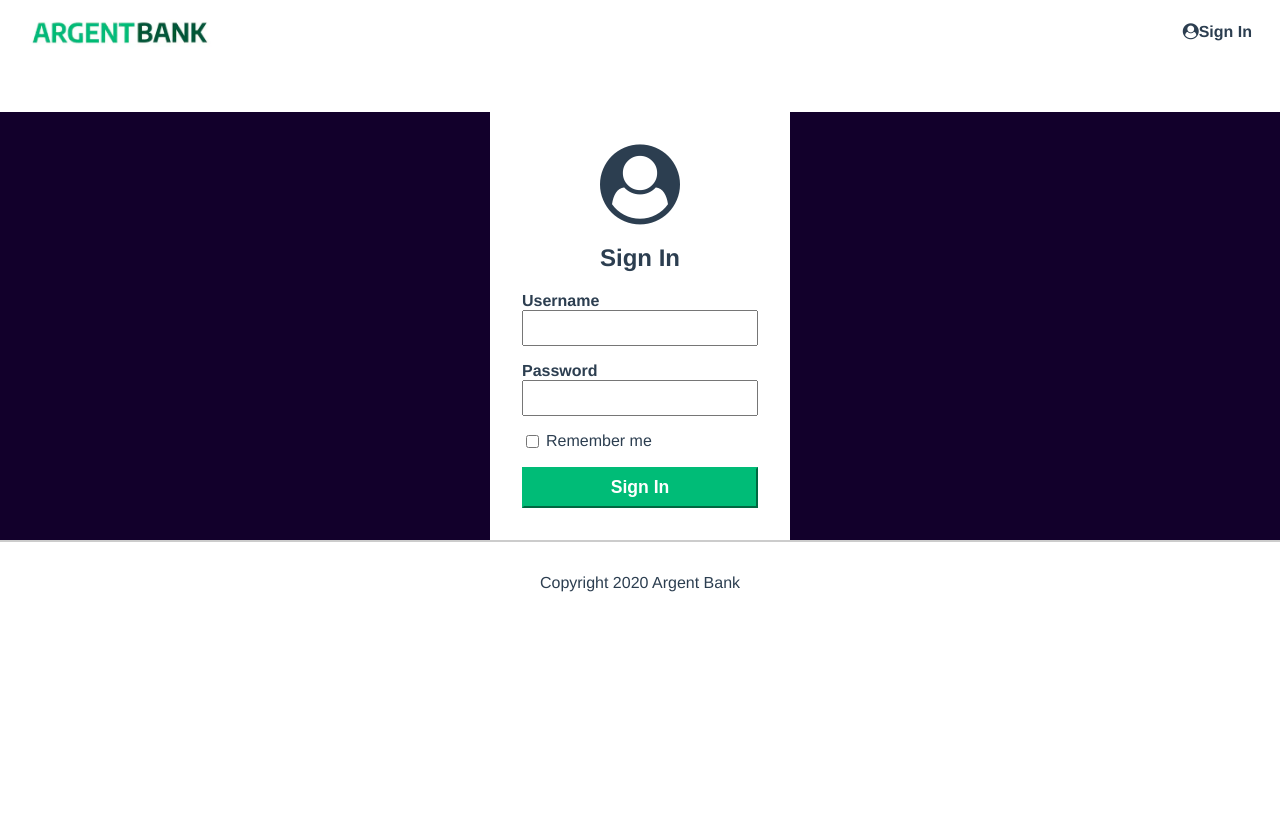
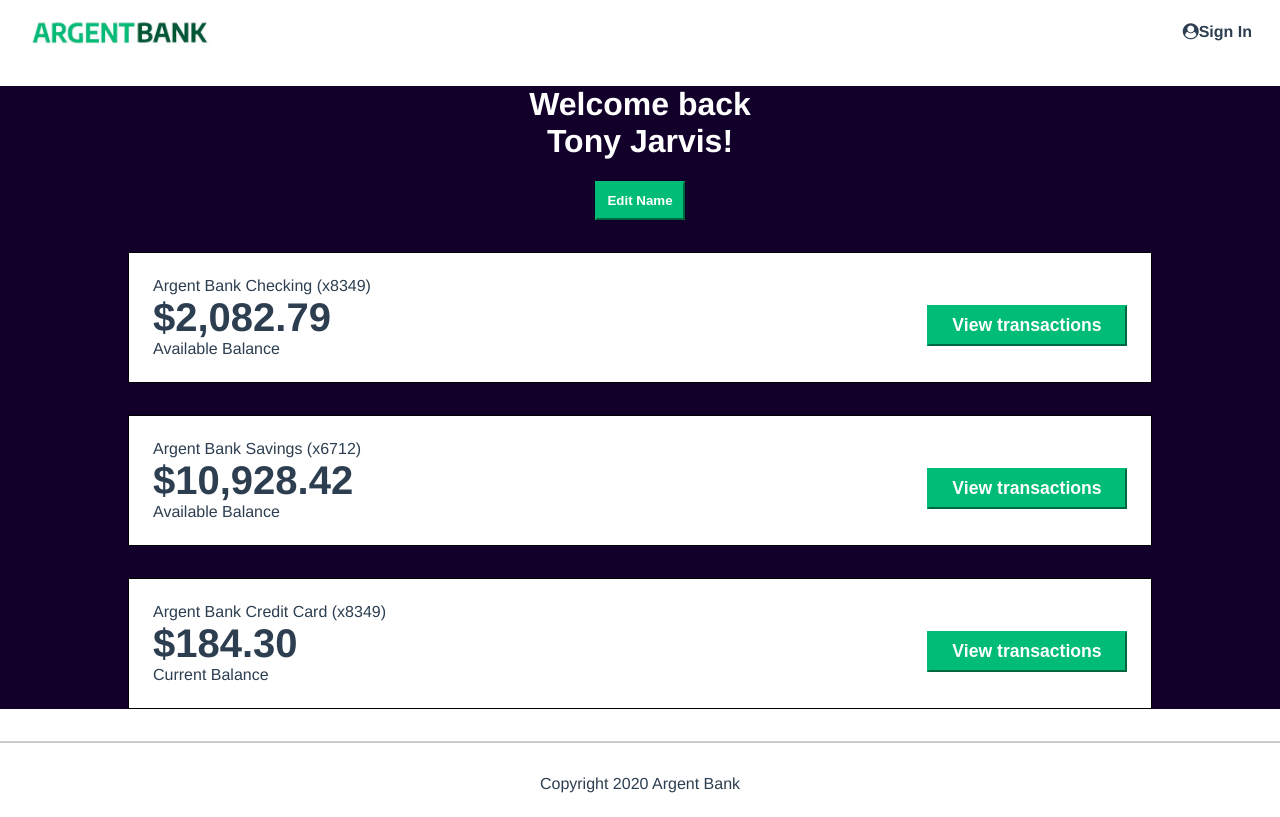
Before and after one commit to Neihos/Project-10-Bank, a React (Vite) app in the folder Project-10-Bank-FRONT/: page / in a window 1280 px wide. Built offline with nearby package versions, Linux system fonts and the light colour scheme.

Commit message:
add user page

```diff
--- a/Project-10-Bank-FRONT/src/app/App.jsx
+++ b/Project-10-Bank-FRONT/src/app/App.jsx
@@ -2,13 +2,13 @@
 import { store } from "./store";
 import Header from "./components/Header";
 import Footer from "./components/Footer";
-import SignIn from "./pages/SignIn";
+import User from "./pages/User";
 
 export default function App() {
   return (
     <Provider store={store}>
       <Header />
-      <SignIn />
+      <User />
       <Footer />
     </Provider>
   );
--- /dev/null
+++ b/Project-10-Bank-FRONT/src/app/pages/User.jsx
@@ -0,0 +1,45 @@
+export default function User() {
+    return (
+      <main className="main bg-dark">
+        <div className="header">
+          <h1>
+            Welcome back
+            <br />
+            Tony Jarvis!
+          </h1>
+          <button className="edit-button">Edit Name</button>
+        </div>
+        <h2 className="sr-only">Accounts</h2>
+        <section className="account">
+          <div className="account-content-wrapper">
+            <h3 className="account-title">Argent Bank Checking (x8349)</h3>
+            <p className="account-amount">$2,082.79</p>
+            <p className="account-amount-description">Available Balance</p>
+          </div>
+          <div className="account-content-wrapper cta">
+            <button className="transaction-button">View transactions</button>
+          </div>
+        </section>
+        <section className="account">
+          <div className="account-content-wrapper">
+            <h3 className="account-title">Argent Bank Savings (x6712)</h3>
+            <p className="account-amount">$10,928.42</p>
+            <p className="account-amount-description">Available Balance</p>
+          </div>
+          <div className="account-content-wrapper cta">
+            <button className="transaction-button">View transactions</button>
+          </div>
+        </section>
+        <section className="account">
+          <div className="account-content-wrapper">
+            <h3 className="account-title">Argent Bank Credit Card (x8349)</h3>
+            <p className="account-amount">$184.30</p>
+            <p className="account-amount-description">Current Balance</p>
+          </div>
+          <div className="account-content-wrapper cta">
+            <button className="transaction-button">View transactions</button>
+          </div>
+        </section>
+      </main>
+    );
+}
```
